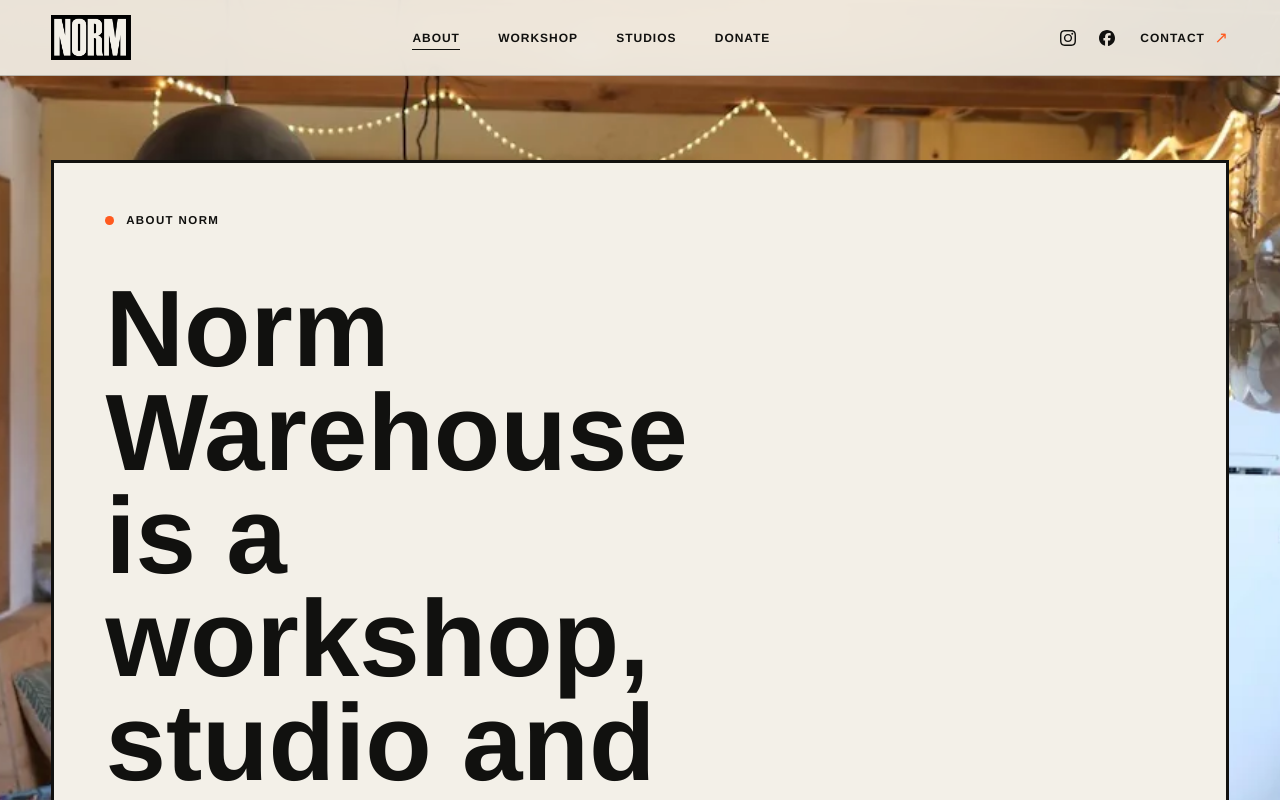
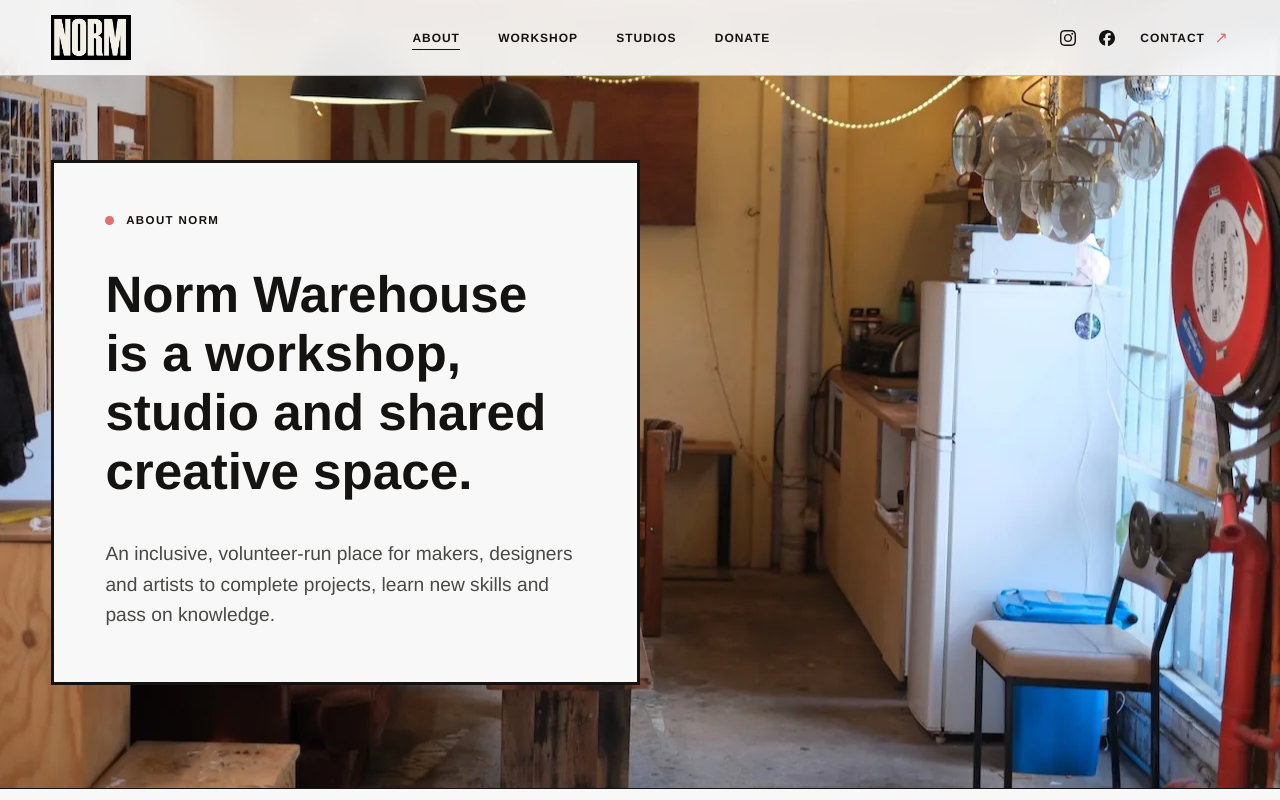
Before and after one commit to nigelheap/norm-modern, a Vue app: page /about in a window 1280 px wide. Shown: the top 800 px of the page. Built offline with nearby package versions, Linux system fonts and the light colour scheme.

Commit message:
some more shit
Signed-off-by: Nigel <nigel.c.heap@gmail.com>

```diff
--- a/src/assets/main.css
+++ b/src/assets/main.css
@@ -1,10 +1,10 @@
 :root {
-  --ink: #11110f;
-  --paper: #f3f0e8;
-  --paper-deep: #e7e1d5;
-  --orange: #ff5a1f;
-  --line: rgba(17, 17, 15, 0.22);
-  --muted: #67645d;
+  --ink: #151312;
+  --paper: #f8f8f8;
+  --paper-deep: #d9d9d9;
+  --orange: #e0716b;
+  --line: rgba(21, 19, 18, 0.24);
+  --muted: #5e5e5e;
   --gutter: clamp(1.25rem, 4vw, 4.5rem);
   --section-space: clamp(5rem, 10vw, 9rem);
 }
@@ -95,7 +95,7 @@
   gap: 2rem;
   padding: 0 var(--gutter);
   border-bottom: 1px solid var(--line);
-  background: rgba(243, 240, 232, 0.92);
+  background: rgba(248, 248, 248, 0.92);
   backdrop-filter: blur(14px);
 }
 
@@ -305,12 +305,11 @@
   margin: 0;
   font-size: clamp(3.5rem, 8.5vw, 7.5rem);
   font-weight: 600;
-  letter-spacing: 0;
-  line-height: 0.95;
 }
 
 .hero h1 {
   max-width: 11ch;
+  font-size: clamp(2.75rem, 6vw, 5.5rem);
 }
 
 .hero-intro {
@@ -465,8 +464,8 @@
 }
 
 .donate-copy h2 {
-  max-width: 11ch;
-  font-size: clamp(3rem, 6.2vw, 7rem);
+  max-width: 15ch;
+  font-size: clamp(3rem, 4.2vw, 5rem);
 }
 
 .donate-detail > p {
@@ -1047,12 +1046,11 @@
 }
 
 .page-hero-content {
-  width: min(100%, 90rem);
-  display: grid;
-  grid-template-columns: minmax(0, 1.45fr) minmax(17rem, 0.55fr);
-  column-gap: clamp(3rem, 6vw, 8rem);
-  row-gap: clamp(2rem, 4vw, 4rem);
-  align-items: end;
+  width: 50%;
+  display: flex;
+  flex-direction: column;
+  align-items: flex-start;
+  gap: clamp(1.5rem, 3vw, 2.5rem);
   padding: clamp(1.5rem, 4vw, 4rem);
   color: var(--ink);
   border: 3px solid var(--ink);
@@ -1060,17 +1058,14 @@
 }
 
 .page-hero-content .eyebrow {
-  grid-column: 1 / -1;
   margin-bottom: 0;
 }
 
 .page-hero h1 {
-  max-width: 11ch;
-  margin: 0;
-  font-size: clamp(4rem, 8.5vw, 7rem);
+  max-width: 16ch;
+  margin: 0;
+  font-size: clamp(2.75rem, 4vw, 4rem);
   font-weight: 600;
-  letter-spacing: 0em;
-  line-height: 0.95;
 }
 
 .page-intro {
@@ -1418,7 +1413,7 @@
   }
 
   .page-hero-content {
-    grid-template-columns: 1fr;
+    width: 100%;
   }
 
   .gallery-heading {
--- a/src/views/AboutView.vue
+++ b/src/views/AboutView.vue
@@ -4,6 +4,10 @@
       <div class="page-hero-content">
         <p class="eyebrow"><span></span> About NORM</p>
         <h1 id="about-page-title">Norm Warehouse is a workshop, studio and shared creative space.</h1>
+        <p class="page-intro">
+          An inclusive, volunteer-run place for makers, designers and artists to complete projects,
+          learn new skills and pass on knowledge.
+        </p>
       </div>
     </section>
 
```
